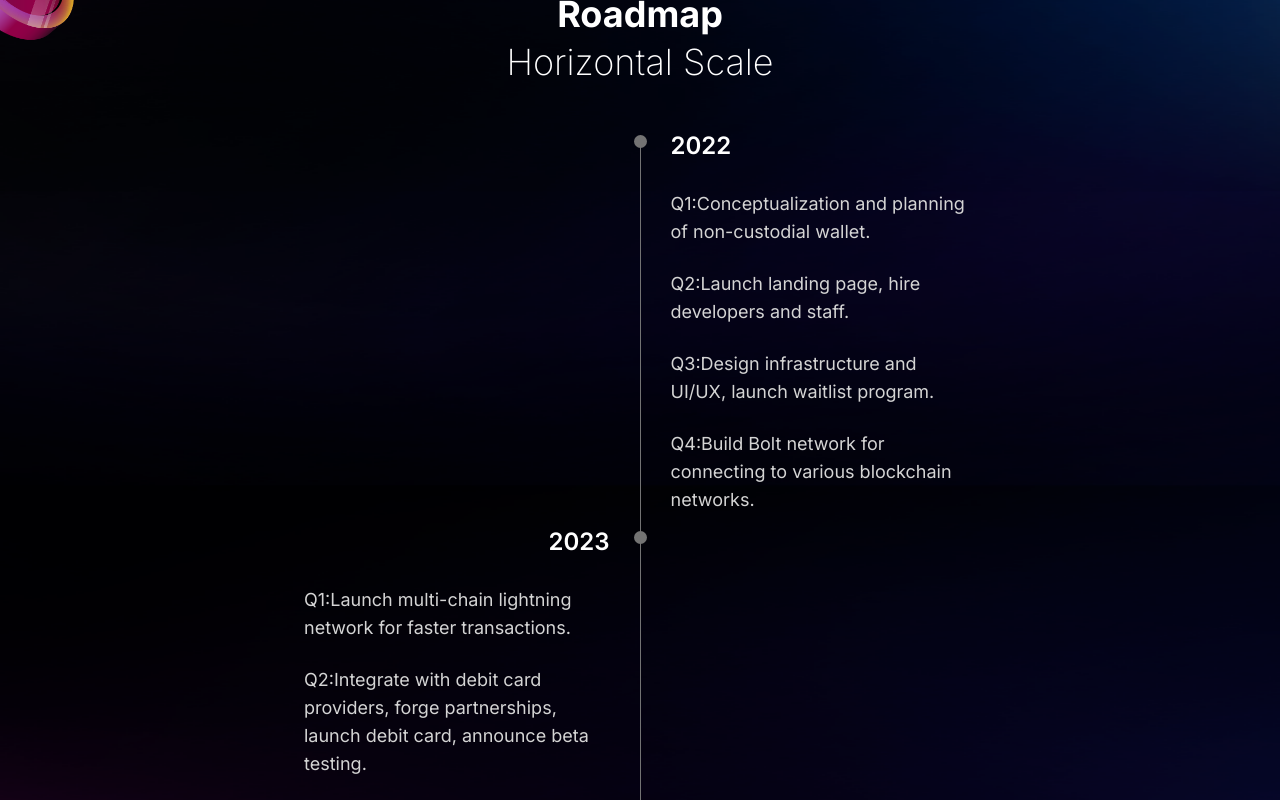
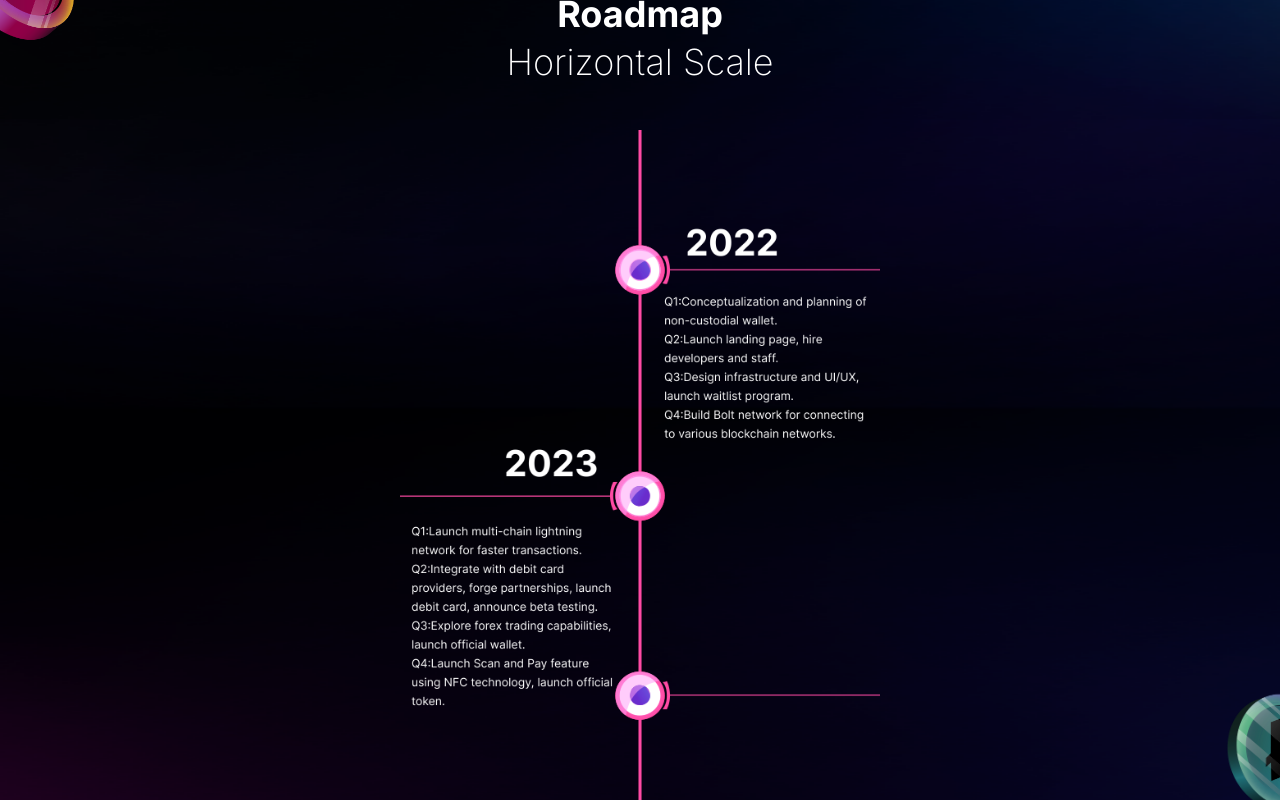
Before and after one commit to s2sharpit/onepager-plutope, a Next.js app: page / in a window 1280 px wide. Shown: the part 3500-4300 px from the top of the page. Built offline with nearby package versions, Linux system fonts and the light colour scheme.

Commit message:
updating

```diff
--- a/src/components/sections/Footer.tsx
+++ b/src/components/sections/Footer.tsx
@@ -29,7 +29,7 @@ const cardData = [
     url: "https://www.linkedin.com/company/plutope/",
   },
   {
-    img: "timer",
+    img: "Timer",
     views: 31500,
     url: "",
   }
--- a/src/components/sections/Roadmap.tsx
+++ b/src/components/sections/Roadmap.tsx
@@ -32,34 +32,34 @@ const roadmapData = [
 ];
 
 export default function Roadmap() {
-  let toggle = true;
+  // let toggle = true;
 
-  function Card({ data }: { data: RInterface }) {
-    toggle = !toggle;
-    return (
-      <div className="group grid grid-cols-[1fr_max-content_1fr] gap-2 gap-x-6 ">
-        <div className={`${toggle && "hidden"}`}></div>
-        <div className={`${toggle && "order-last"}`}>
-          <span className="inline-block h-[13px] w-[13px] bg-neutral-500 rounded-full"></span>
-          <div className="w-[1px] h-full bg-neutral-500 -translate-y-2 translate-x-[6px]"></div>
-        </div>
-        <div>
-          <Subtle
-            className={`${toggle ? "text-right" : "text-left"} text-white mb-4`}
-          >
-            {data.yr}
-          </Subtle>
-          <ul className="list-disc grid justify-center max-w-6xl gap-x-20 items-center text-neutral-300 text-lg">
-            {data.p.map((d, i) => (
-              <li key={i} className="flex items-center py-2 space-x-4 xl:py-3">
-                <span className="max-w-sm max-md:text-xs">{d.q}</span>
-              </li>
-            ))}
-          </ul>
-        </div>
-      </div>
-    );
-  }
+  // function Card({ data }: { data: RInterface }) {
+  //   toggle = !toggle;
+  //   return (
+  //     <div className="group grid grid-cols-[1fr_max-content_1fr] gap-2 gap-x-6 ">
+  //       <div className={`${toggle && "hidden"}`}></div>
+  //       <div className={`${toggle && "order-last"}`}>
+  //         <span className="inline-block h-[13px] w-[13px] bg-neutral-500 rounded-full"></span>
+  //         <div className="w-[1px] h-full bg-neutral-500 -translate-y-2 translate-x-[6px]"></div>
+  //       </div>
+  //       <div>
+  //         <Subtle
+  //           className={`${toggle ? "text-right" : "text-left"} text-white mb-4`}
+  //         >
+  //           {data.yr}
+  //         </Subtle>
+  //         <ul className="list-disc grid justify-center max-w-6xl gap-x-20 items-center text-neutral-300 text-lg">
+  //           {data.p.map((d, i) => (
+  //             <li key={i} className="flex items-center py-2 space-x-4 xl:py-3">
+  //               <span className="max-w-sm max-md:text-xs">{d.q}</span>
+  //             </li>
+  //           ))}
+  //         </ul>
+  //       </div>
+  //     </div>
+  //   );
+  // }
   return (
     <Section className="relative pt-24">
       <Image
@@ -74,15 +74,16 @@ export default function Roadmap() {
         width={180}
         height={180}
         alt=""
-        className="absolute -right-20 -bottom-8"
+        className="absolute -right-20 bottom-16"
       />
       <Title className="pb-2">Roadmap</Title>
       <Title className="font-extralight">Horizontal Scale</Title>
-      <div className="max-w-2xl">
+      {/* <div className="max-w-2xl">
         {roadmapData.map((data) => (
           <Card key={data.yr} data={data} />
         ))}
-      </div>
+      </div> */}
+      <Image className="max-w-lg px-4" src={"/assets/roadmap.png"} width={800} height={800} alt="" />
     </Section>
   );
 }
```
Also changed, not shown: public/assets/roadmap.png (added).
